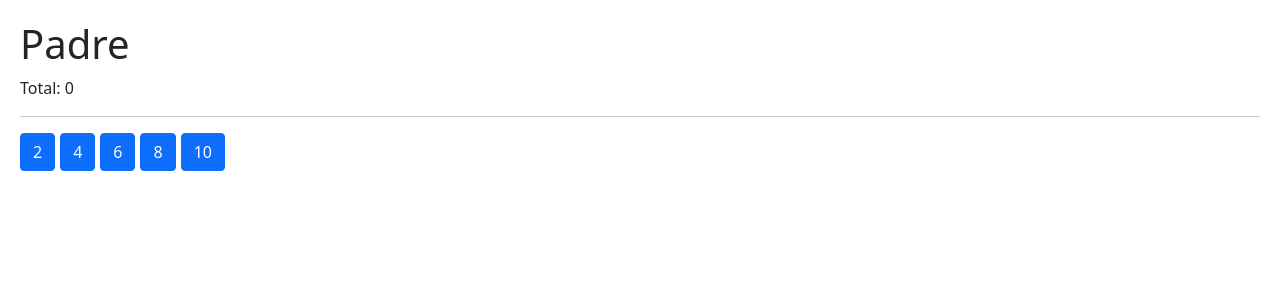
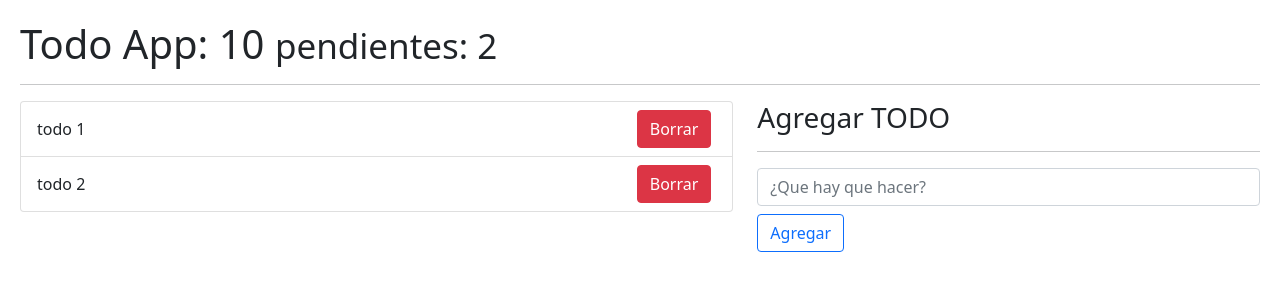
Before and after one commit to sdkd17/react-course, a React (Vite) app in the folder hook-app/: page / in a window 1280 px wide. Shown: the top 300 px of the page. Built offline with nearby package versions, Linux system fonts and the light colour scheme.

Commit message:
fourteenth commit

```diff
--- /dev/null
+++ b/hook-app/src/08-useReducer/TodoApp.jsx
@@ -0,0 +1,50 @@
+import { useReducer } from 'react';
+import { todoReducer } from './todoReducer';
+import { TodoAdd, TodoList } from './components';
+
+
+const initialState = [
+  {
+    id: new Date().getTime(),
+    todo: 'todo 1',
+    done: false,
+  },
+  {
+    id: new Date().getTime() * 3,
+    todo: 'todo 2',
+    done: false,
+  }
+]
+
+export const TodoApp = () => {
+
+  const [todos, dispatch] = useReducer( todoReducer, initialState )
+  const onNewTodo = (todo) => {
+
+    console.log( {
+      todo,
+      id: new Date().getTime(),
+      done: false,
+    })
+
+  }
+  return (
+    <>
+      <h1>Todo App: 10 <small> pendientes: 2</small> </h1>
+      <hr />
+
+      <div className="row">
+        <div className="col-7">
+          <TodoList list={todos} />
+        </div>
+        <div className="col-5">
+          <h3>Agregar TODO</h3>
+          <hr />
+
+          <TodoAdd onNewTodo={ onNewTodo }/>
+        </div>
+      </div>
+
+    </>
+  )
+}
--- /dev/null
+++ b/hook-app/src/08-useReducer/components/TodoAdd.jsx
@@ -0,0 +1,43 @@
+import { useState } from 'react';
+import PropTypes from 'prop-types';
+
+export const TodoAdd = ({ onNewTodo }) => {
+
+  const [input, setInput] = useState('');
+
+  const onInputChange = ({target}) => {
+    setInput(target.value);
+  }
+
+  const onSubmitEvent = (event) => {
+    event.preventDefault();
+    if ( input.length <= 1 ) return;
+
+    onNewTodo(input);
+    setInput('');
+  }
+
+  return (
+    <form onSubmit={ onSubmitEvent }>
+      <input
+        type="text"
+        name="todo"
+        placeholder="¿Que hay que hacer?"
+        className="form-control"
+        value={ input }
+        onChange={ onInputChange }
+      />
+
+      <button
+        type="submit"
+        className="btn btn-outline-primary mt-2"
+      >
+        Agregar
+      </button>
+    </form>
+  )
+}
+
+TodoAdd.propTypes = {
+  onNewTodo: PropTypes.func.isRequired,
+}
--- /dev/null
+++ b/hook-app/src/08-useReducer/components/TodoItem.jsx
@@ -0,0 +1,15 @@
+import PropTypes from 'prop-types';
+
+export const TodoItem = ({ item }) => {
+
+  return (
+    <li className="list-group-item d-flex justify-content-between">
+      <span className="align-self-center">{item.todo}</span>
+      <button className="btn btn-danger">Borrar</button>
+    </li>
+  )
+}
+
+TodoItem.propTypes = {
+  item: PropTypes.object.isRequired,
+}
--- /dev/null
+++ b/hook-app/src/08-useReducer/components/TodoList.jsx
@@ -0,0 +1,17 @@
+
+import PropTypes, { array } from 'prop-types';
+import { TodoItem } from './TodoItem';
+
+export const TodoList = ({ list } ) => {
+  return (
+    <ul className="list-group">
+      {
+        list.map( item => ( <TodoItem item={item} key={ item.id } /> ))
+      }
+    </ul>
+  )
+}
+
+TodoList.propTypes = {
+  list: PropTypes.array.isRequired,
+}
--- /dev/null
+++ b/hook-app/src/08-useReducer/components/index.js
@@ -0,0 +1,3 @@
+
+export * from './TodoList';
+export * from './TodoAdd';
--- /dev/null
+++ b/hook-app/src/08-useReducer/intro-reducer.js
@@ -0,0 +1,37 @@
+
+
+ const initalState = [{
+  id: 1,
+  todo: 'todo1',
+  done: false,
+}];
+
+const todoReducer = ( state = initalState, action = {} ) => {
+
+  switch (action.type) {
+    case '[TODO] add todo':
+      return [...state, action.payload]
+
+
+    default:
+      return state;
+  }
+
+}
+
+let todos = todoReducer();
+console.log(todos);
+
+const newTodo = {
+  id:2,
+  todo: 'todo2',
+  done: false,
+}
+
+const addTodoAction = {
+  type: '[TODO] add todo',
+  payload: newTodo,
+}
+
+todos = todoReducer(todos, addTodoAction);
+console.log(todos);
--- /dev/null
+++ b/hook-app/src/08-useReducer/todoReducer.js
@@ -0,0 +1,13 @@
+
+
+export const todoReducer = (initialState, action) => {
+
+  switch (action.type) {
+    case '[TODO] add todo}':
+
+      return;
+
+    default:
+      return initialState;
+  }
+}
--- a/hook-app/src/main.jsx
+++ b/hook-app/src/main.jsx
@@ -1,7 +1,8 @@
 import React from 'react';
 import ReactDOM from 'react-dom/client';
-import { CallbackHook } from './06-memos/CallbackHook';
-import { Padre } from './07-tarea-memo/Padre';
+import { TodoApp } from './08-useReducer/TodoApp';
+// import { Padre } from './07-tarea-memo/Padre';
+// import { CallbackHook } from './06-memos/CallbackHook';
 // import { MemoHook } from './06-memos/MemoHook';
 // import { Memorize } from './06-memos/Memorize';
 // import { Layout } from './05-useLayoutEffect/layout';
@@ -12,22 +13,13 @@ import { Padre } from './07-tarea-memo/Padre';
 // import { CounterWithCustomHook } from './01-useState/CounterWithCustomHook';
 // import { SimpleForm } from './02-useEffect/SimpleForm';
 // import { FormWithCustomHook } from './02-useEffect/FormWithCustomHook';
+// import './08-useReducer/intro-reducer';
+
 
 import './index.css';
 
 ReactDOM.createRoot(document.getElementById('root')).render(
   <React.StrictMode>
-    <Padre/>
-    {/* <CallbackHook /> */}
-    {/* <MemoHook /> */}
-    {/* <Memorize /> */}
-    {/* <Layout /> */}
-    {/* <FocusScreen /> */}
-    {/* <MultipleCustomHooks /> */}
-    {/* <FormWithCustomHook /> */}
-    {/*<SimpleForm />*/}
-    {/* <CounterWithCustomHook /> */}
-    {/* <CounterApp /> */}
-    {/* <HooksApp /> */}
+    <TodoApp />
   </React.StrictMode>
 )
```
